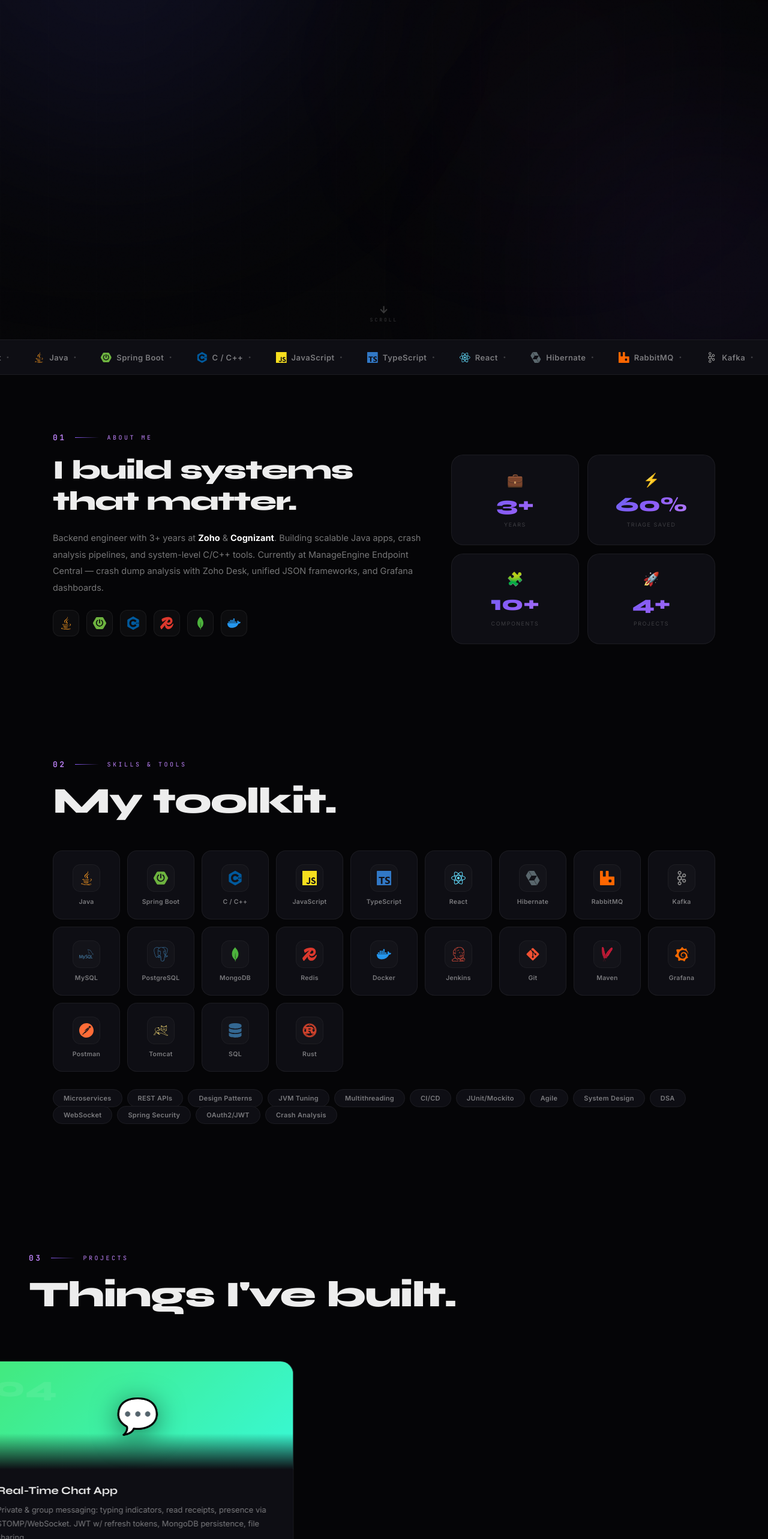
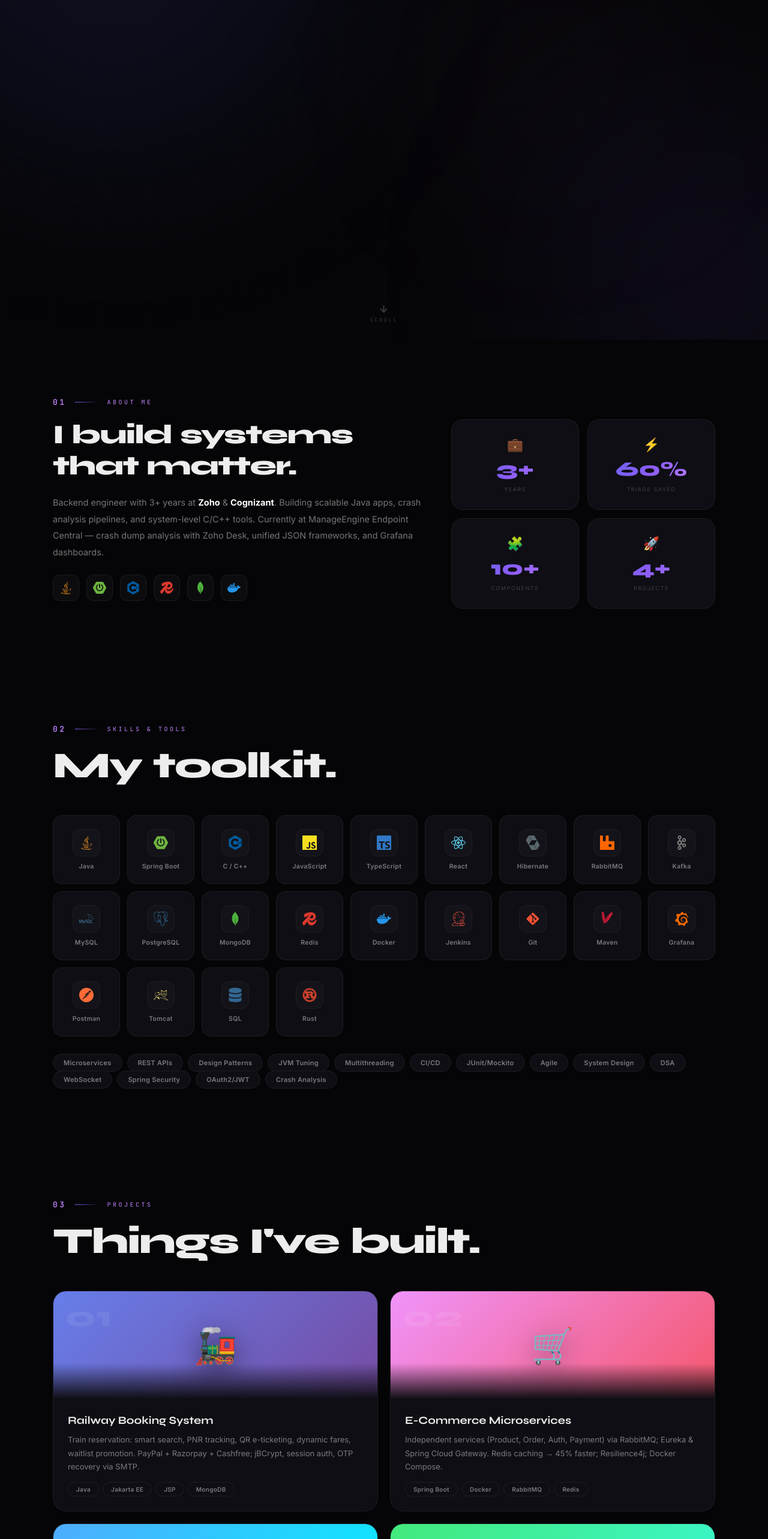
Before and after one commit to Sam-Prakash-M/Sam_Portfolio, a React (Vite) app: page / in a window 1280 px wide. Shown: the part 234-2800 px from the top of the page at 60% size. Built offline with nearby package versions, Linux system fonts and the light colour scheme.

Commit message:
Mobile View Resume Updated and Removed running Animation

```diff
--- a/src/App.css
+++ b/src/App.css
@@ -87,6 +87,11 @@ html.lenis,html.lenis body{height:auto}
 .mob-num{font-family:var(--m);font-size:11px;color:var(--ac)}
 .mob-socials{display:flex;gap:20px;margin-top:30px}
 .mob-socials a{text-decoration:none;transition:opacity .3s}
+.mob-resume{display:inline-flex;align-items:center;gap:10px;margin-top:24px;padding:14px 32px;
+  border-radius:100px;font-family:var(--f);font-size:13px;font-weight:700;letter-spacing:1px;
+  text-transform:uppercase;text-decoration:none;color:#fff;background:var(--grad);
+  border:none;transition:all .3s var(--e)}
+.mob-resume:hover{box-shadow:0 12px 40px rgba(139,92,246,.35)}
 
 /* ══════════════ HERO ══════════════ */
 .hero{position:relative;min-height:100vh;display:flex;flex-direction:column;align-items:center;justify-content:center;overflow:hidden;padding:100px 24px 60px}
@@ -100,15 +105,16 @@ html.lenis,html.lenis body{height:auto}
 .orb3{width:300px;height:300px;top:30%;right:20%;background:rgba(192,132,252,.06);animation-delay:-4s}
 @keyframes orb-f{0%,100%{transform:translate(0,0) scale(1)}50%{transform:translate(40px,-40px) scale(1.1)}}
 
-.hero-inner{position:relative;z-index:1;text-align:center;max-width:1000px;perspective:800px}
+.hero-inner{position:relative;z-index:1;text-align:center;max-width:1000px;perspective:800px;width:100%}
 
 .hero-eyebrow{display:inline-flex;align-items:center;gap:10px;font-family:var(--m);font-size:10px;font-weight:500;letter-spacing:3.5px;color:var(--dim);margin-bottom:32px}
 .eyebrow-dot{width:6px;height:6px;border-radius:50%;background:#10b981;animation:pulse-d 2s infinite}
 
-.hero-name{font-family:var(--d);font-weight:800;font-size:clamp(3.5rem,10vw,8rem);line-height:.92;letter-spacing:-4px;margin:0 0 28px;perspective:600px;white-space:nowrap}
+.hero-name{font-family:var(--d);font-weight:800;font-size:clamp(2.4rem,10vw,8rem);line-height:.92;letter-spacing:-3px;margin:0 0 28px;perspective:600px}
+.hero-name-line{display:inline-flex;white-space:nowrap;max-width:100%}
 .hero-char{display:inline-block;color:#fff;text-shadow:0 0 100px rgba(139,92,246,.12)}
 .hero-char.outline{-webkit-text-stroke:2px rgba(255,255,255,.2);color:transparent;text-shadow:none}
-@media(max-width:480px){.hero-char.outline{-webkit-text-stroke:1px rgba(255,255,255,.2)}}
+@media(max-width:480px){.hero-char.outline{-webkit-text-stroke:1.5px rgba(255,255,255,.35)}}
 
 .hero-sub{font-size:clamp(14px,1.3vw,18px);color:var(--dim);line-height:1.8;margin-bottom:36px;max-width:560px;margin-left:auto;margin-right:auto}
 .hero-sub strong{color:#fff}
@@ -206,13 +212,10 @@ html.lenis,html.lenis body{height:auto}
 .chip:hover{border-color:var(--bdr-h);color:var(--ac3)}
 .chip.sm{font-size:10px;padding:5px 13px}
 
-/* ══════════════ HORIZONTAL SCROLL PROJECTS ══════════════ */
-.hscroll-outer{position:relative;height:200vh}
-.hscroll-sticky{position:sticky;top:0;height:100vh;display:flex;flex-direction:column;justify-content:center;overflow:hidden;padding:0 clamp(16px,4vw,48px)}
-.hscroll-header{max-width:var(--mx);margin:0 auto 28px;width:100%}
-.hscroll-track{display:flex;gap:28px;width:max-content;will-change:transform;padding-right:clamp(16px,4vw,48px)}
+/* ══════════════ PROJECTS GRID ══════════════ */
+.proj-grid{display:grid;grid-template-columns:repeat(2,1fr);gap:20px}
 
-.proj-card{width:clamp(320px,42vw,520px);flex-shrink:0;border-radius:22px;overflow:hidden;
+.proj-card{border-radius:22px;overflow:hidden;
   background:var(--sf);border:1px solid var(--bdr);transition:border-color .4s,box-shadow .5s}
 .proj-card:hover{border-color:var(--bdr-h);box-shadow:0 24px 80px rgba(139,92,246,.08)}
 
@@ -225,10 +228,7 @@ html.lenis,html.lenis body{height:auto}
 .proj-desc{color:var(--dim);font-size:13px;line-height:1.75;margin-bottom:14px}
 .proj-tags{display:flex;flex-wrap:wrap;gap:6px}
 
-/* Mobile projects fallback */
-.proj-grid-mobile{display:flex;flex-direction:column;gap:18px}
-.proj-card.mobile{width:100%}
-
+@media(max-width:768px){.proj-grid{grid-template-columns:1fr}}
 @media(max-width:480px){.proj-visual{height:130px}.proj-info{padding:18px}.proj-title{font-size:16px}}
 
 /* ══════════════ EXPERIENCE ══════════════ */
@@ -296,12 +296,15 @@ html.lenis,html.lenis body{height:auto}
 @media(max-width:480px){
   .contact-heading{font-size:2.2rem;letter-spacing:-1px}
   .c-block{min-width:auto;flex:1;padding:20px 14px}
+  .hero{padding:80px 16px 40px}
   .hero-ctas{flex-direction:column;align-items:stretch}
   .btn-fill,.btn-outline{width:100%;justify-content:center}
   .hero-socials{gap:10px}
   .scroll-arrow{display:none}
   .mob-link{font-size:20px}
-  .hero-name{font-size:3rem;letter-spacing:-2px;white-space:normal}
+  .hero-name{letter-spacing:-2px}
+  .hero-eyebrow{font-size:8px;letter-spacing:2px;text-align:center;flex-wrap:wrap;justify-content:center}
+  .hero-sub{font-size:13px;padding:0 4px}
 }
 
 /* ══════════════ FOOTER ══════════════ */
@@ -325,7 +328,7 @@ html.lenis,html.lenis body{height:auto}
 }
 
 @media(max-width:360px){
-  .hero-name{font-size:2.4rem;letter-spacing:-1px;white-space:normal}
+  .hero-name{letter-spacing:-1px}
   .sec-heading{font-size:1.7rem!important;letter-spacing:-1px}
   .skills-grid{grid-template-columns:repeat(2,1fr)}
 }
--- a/src/App.tsx
+++ b/src/App.tsx
@@ -1,7 +1,7 @@
 import { useState, useEffect, useRef, useCallback, type ReactNode } from "react";
 import {
   motion, useScroll, useTransform, useSpring, useInView,
-  useMotionValue, useAnimationFrame, AnimatePresence, animate,
+  useMotionValue, AnimatePresence, animate,
 } from "framer-motion";
 import Lenis from "lenis";
 import {
@@ -137,85 +137,11 @@ function Magnetic({ children, strength = 0.3 }: { children: ReactNode; strength?
   );
 }
 
-/* ═══════════════════════════════════════
-   VELOCITY MARQUEE
-   ═══════════════════════════════════════ */
-function VelocityMarquee({ children, baseSpeed = 1 }: { children: ReactNode; baseSpeed?: number }) {
-  const baseX = useMotionValue(0);
-  const { scrollY } = useScroll();
-  const scrollVelocity = useMotionValue(0);
-  const prev = useRef(0);
-  const dir = useRef(1);
-
-  useAnimationFrame((_t, delta) => {
-    const sv = scrollY.get();
-    const diff = sv - prev.current;
-    prev.current = sv;
-    scrollVelocity.set(diff);
-    if (diff > 0) dir.current = -1;
-    else if (diff < 0) dir.current = 1;
-    const speed = baseSpeed + Math.min(Math.abs(diff) * 0.08, 6);
-    let next = baseX.get() + dir.current * speed * (delta / 16);
-    if (next <= -50) next += 50;
-    if (next >= 0) next -= 50;
-    baseX.set(next);
-  });
-
-  const xPct = useTransform(baseX, (v) => `${v}%`);
-  return (
-    <div className="marquee-wrap">
-      <motion.div className="marquee-inner" style={{ x: xPct }}>
-        {children}{children}{children}{children}
-      </motion.div>
-    </div>
-  );
-}
 
 /* ═══════════════════════════════════════
-   HORIZONTAL SCROLL PROJECTS (desktop)
+   PROJECTS SECTION — responsive grid
    ═══════════════════════════════════════ */
-function HorizontalProjects() {
-  const outerRef = useRef<HTMLDivElement>(null);
-  const { scrollYProgress } = useScroll({ target: outerRef, offset: ["start start", "end end"] });
-  const x = useTransform(scrollYProgress, [0, 1], ["2%", `-${(projects.length - 1) * 52}%`]);
-
-  return (
-    <div id="projects" className="hscroll-outer" ref={outerRef}>
-      <div className="hscroll-sticky">
-        <div className="hscroll-header">
-          <Reveal>
-            <span className="sec-label"><span className="sec-num">03</span><span className="sec-line" /> PROJECTS</span>
-          </Reveal>
-          <Reveal delay={0.1}>
-            <h2 className="sec-heading"><TextReveal>Things I've built.</TextReveal></h2>
-          </Reveal>
-        </div>
-        <motion.div className="hscroll-track" style={{ x }}>
-          {projects.map((p, i) => (
-            <motion.div key={i} className="proj-card" whileHover={{ y: -10 }}>
-              <div className="proj-visual" style={{ background: p.gradient }}>
-                <span className="proj-idx">0{i + 1}</span>
-                <span className="proj-emoji">{p.icon}</span>
-              </div>
-              <div className="proj-info">
-                <h3 className="proj-title">{p.title}</h3>
-                <p className="proj-desc">{p.desc}</p>
-                <div className="proj-tags">
-                  {p.tech.map((t, j) => <span key={j} className="chip sm">{t}</span>)}
-                </div>
-              </div>
-            </motion.div>
-          ))}
-        </motion.div>
-      </div>
-    </div>
-  );
-}
-
-/* ═══════════════════════════════════════
-   MOBILE PROJECTS (vertical fallback)
-   ═══════════════════════════════════════ */
-function MobileProjects() {
+function ProjectsSection() {
   return (
     <section id="projects" className="sec">
       <div className="container">
@@ -225,10 +151,13 @@ function MobileProjects() {
         <Reveal delay={0.1}>
           <h2 className="sec-heading"><TextReveal>Things I've built.</TextReveal></h2>
         </Reveal>
-        <div className="proj-grid-mobile">
+        <div className="proj-grid">
           {projects.map((p, i) => (
-            <Reveal key={i} delay={i * 0.1}>
-              <div className="proj-card mobile">
+            <Reveal key={i} delay={i * 0.12}>
+              <motion.div className="proj-card"
+                whileHover={{ y: -8, scale: 1.015 }}
+                transition={{ type: "spring", stiffness: 300, damping: 22 }}
+              >
                 <div className="proj-visual" style={{ background: p.gradient }}>
                   <span className="proj-idx">0{i + 1}</span>
                   <span className="proj-emoji">{p.icon}</span>
@@ -240,7 +169,7 @@ function MobileProjects() {
                     {p.tech.map((t, j) => <span key={j} className="chip sm">{t}</span>)}
                   </div>
                 </div>
-              </div>
+              </motion.div>
             </Reveal>
           ))}
         </div>
@@ -350,21 +279,6 @@ export default function App() {
 
   const onPreloaderDone = useCallback(() => setLoaded(true), []);
 
-  // Skill marquee items
-  const marqueeItems = (
-    <>
-      {skills.map((s, i) => {
-        const Icon = s.icon;
-        return (
-          <span key={i} className="mq-item">
-            <Icon size={18} color={s.color} />
-            <span>{s.name}</span>
-            <span className="mq-dot">·</span>
-          </span>
-        );
-      })}
-    </>
-  );
 
   return (
     <>
@@ -438,6 +352,17 @@ export default function App() {
                     <a key={i} href={s.url} target="_blank" rel="noopener noreferrer" style={{ color: s.color }}><s.icon size={22} /></a>
                   ))}
                 </motion.div>
+                <motion.a
+                  href="/Sam_Prakash_Latest_Resume.pdf"
+                  target="_blank"
+                  rel="noopener noreferrer"
+                  className="mob-resume"
+                  initial={{ opacity: 0, y: 20 }}
+                  animate={{ opacity: 1, y: 0 }}
+                  transition={{ delay: 0.8 }}
+                >
+                  <FaDownload size={14} /> Download Resume
+                </motion.a>
               </motion.div>
             )}
           </AnimatePresence>
@@ -460,6 +385,7 @@ export default function App() {
               </motion.div>
 
               <h1 className="hero-name">
+                <span className="hero-name-line">
                 {"SAM".split("").map((ch, i) => (
                   <motion.span key={`a${i}`} className="hero-char"
                     initial={{ opacity: 0, y: 100, rotateX: -80 }}
@@ -467,7 +393,9 @@ export default function App() {
                     transition={{ delay: 0.6 + i * 0.06, duration: 0.9, ease: [0.16, 1, 0.3, 1] }}
                   >{ch}</motion.span>
                 ))}
+                </span>
                 <br />
+                <span className="hero-name-line">
                 {"PRAKASH".split("").map((ch, i) => (
                   <motion.span key={`b${i}`} className="hero-char outline"
                     initial={{ opacity: 0, y: 100, rotateX: -80 }}
@@ -475,6 +403,7 @@ export default function App() {
                     transition={{ delay: 0.85 + i * 0.05, duration: 0.9, ease: [0.16, 1, 0.3, 1] }}
                   >{ch}</motion.span>
                 ))}
+                </span>
               </h1>
 
               <motion.p className="hero-sub"
@@ -521,10 +450,6 @@ export default function App() {
             </motion.div>
           </section>
 
-          {/* ─── MARQUEE ─── */}
-          <div className="marquee-section">
-            <VelocityMarquee baseSpeed={1.5}>{marqueeItems}</VelocityMarquee>
-          </div>
 
           {/* ━━━━━ ABOUT ━━━━━ */}
           <section id="about" className="sec">
@@ -611,8 +536,8 @@ export default function App() {
             </div>
           </section>
 
-          {/* ━━━━━ PROJECTS (horizontal on desktop, vertical on mobile) ━━━━━ */}
-          {isMobile ? <MobileProjects /> : <HorizontalProjects />}
+          {/* ━━━━━ PROJECTS ━━━━━ */}
+          <ProjectsSection />
 
           {/* ━━━━━ EXPERIENCE ━━━━━ */}
           <section id="experience" className="sec">
```
